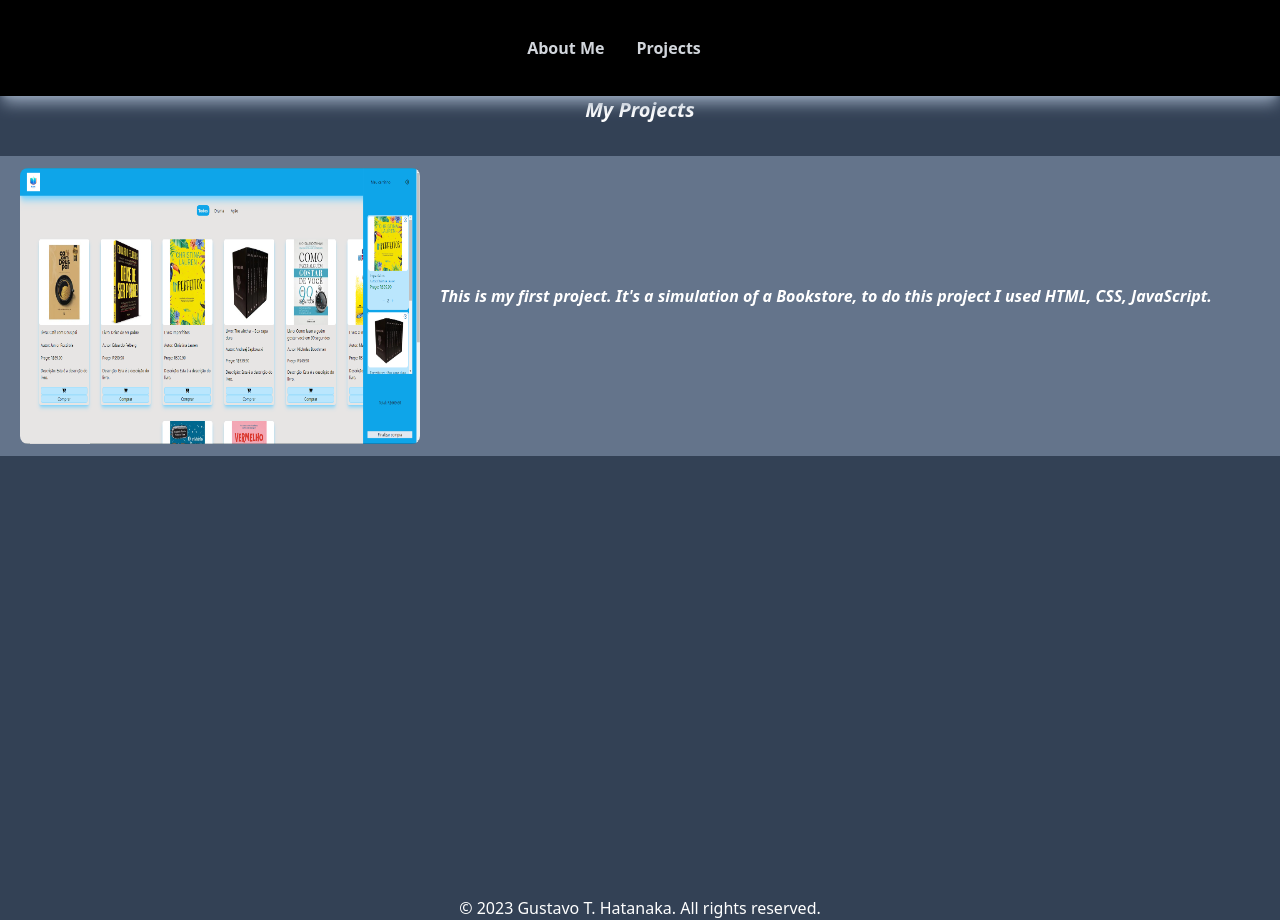
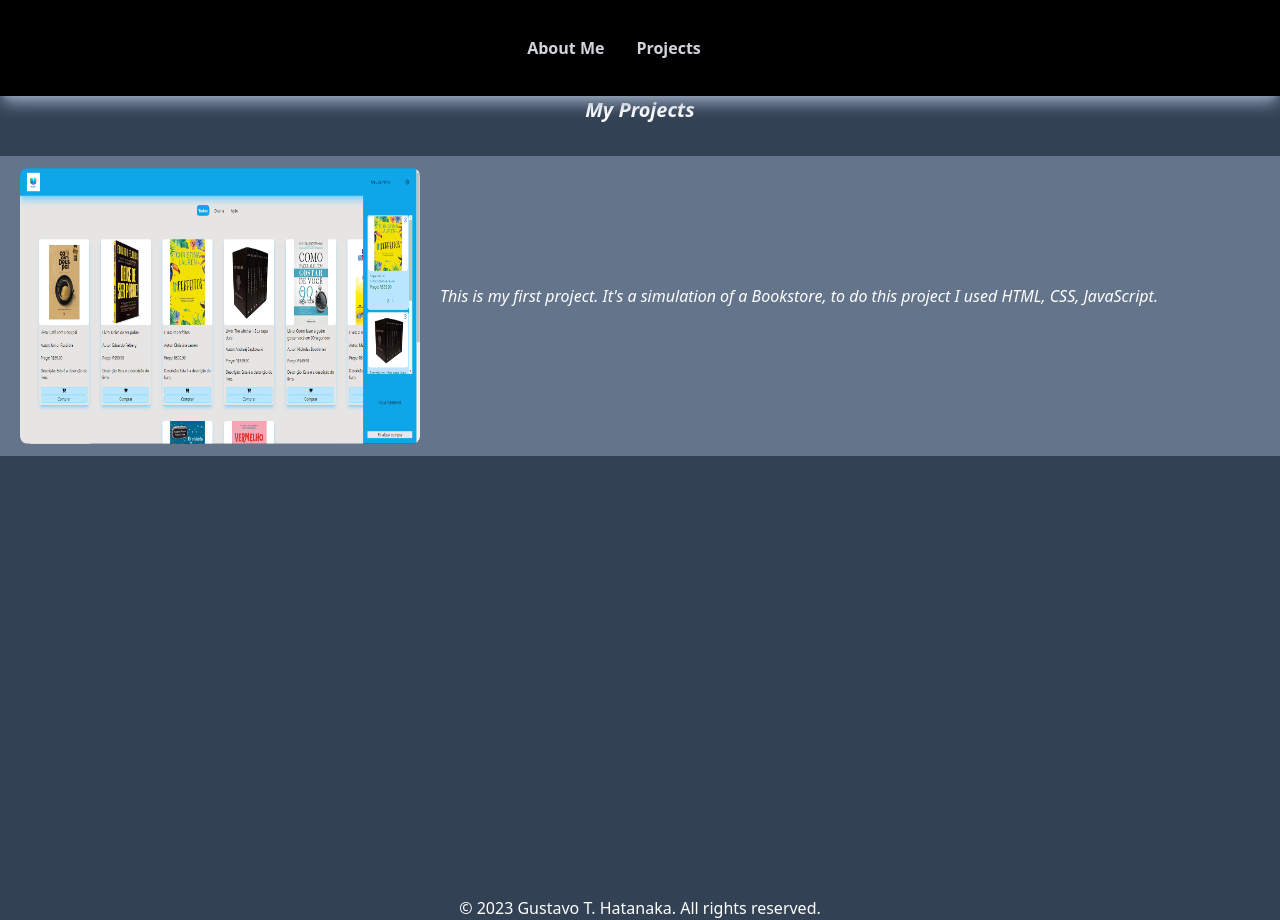
Before and after one commit to Gusthaaa/primeiro-projeto, a Next.js app: page /my-projects in a window 1280 px wide. Built offline with nearby package versions, Linux system fonts and the light colour scheme.

Commit message:
font change

```diff
--- a/app/my-projects/page.js
+++ b/app/my-projects/page.js
@@ -11,7 +11,7 @@ const Projects = () =>{
                 width={400}
                 height={100}
                 alt="Bookstore project"/>
-                <h1 className="aling-middle mt-32 font-bold italic">This is my first project. It's a simulation of a Bookstore, to do this project I used HTML, CSS, JavaScript.</h1>
+                <h1 className="aling-middle mt-32 italic">This is my first project. It's a simulation of a Bookstore, to do this project I used HTML, CSS, JavaScript.</h1>
             </section>
         </div>
     )
```
